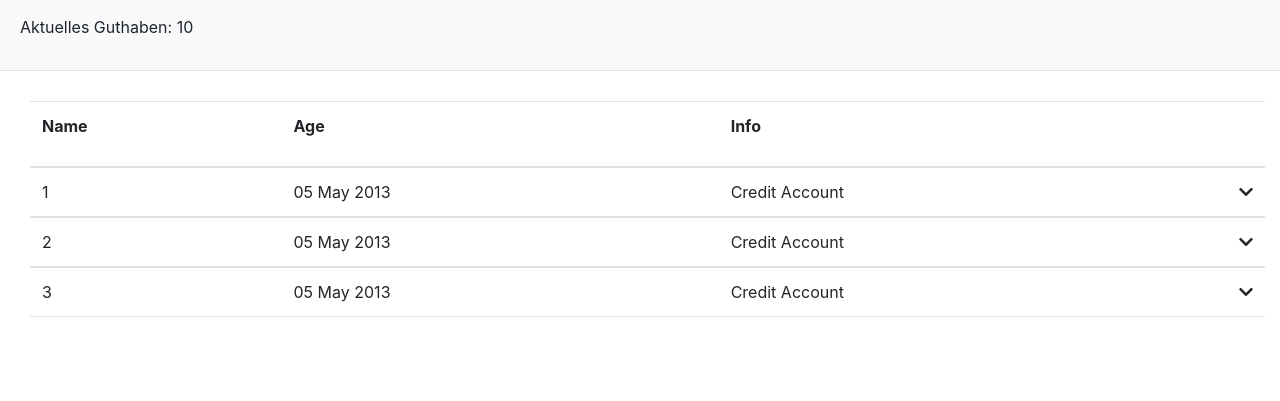
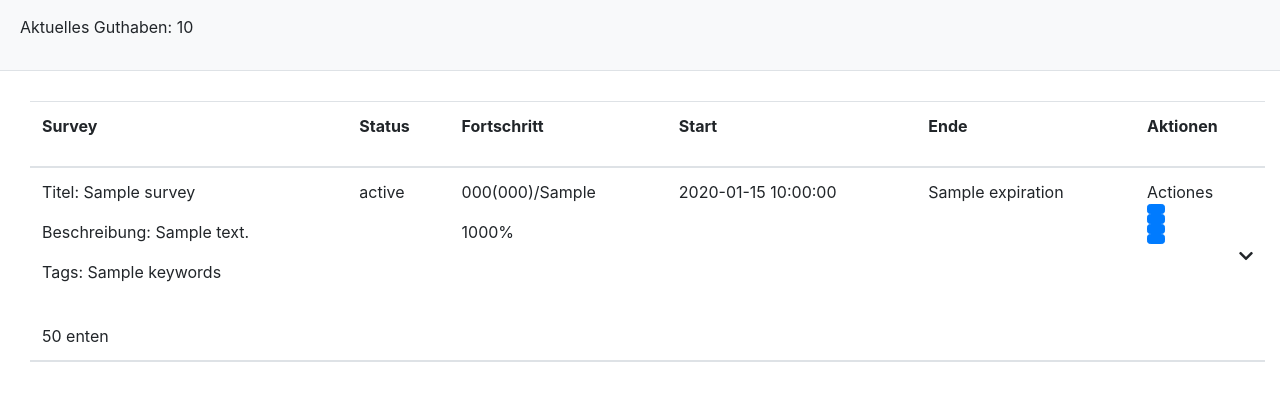
Before and after one commit to rynkk/MeinTurk, a Flask app: template flask_mturk/templates/main/dashboard.html in a window 1280 px wide. Shown: the part 110-511 px from the top of the page. Run offline with Flask 2, Linux system fonts and the light colour scheme; the template is opened without the code that fills it: most values are stand-ins (such as "Sample title", 1, 10 or a date in 2020); parts of the project's set-up code (start-up, migrations or seed data) failed here and were passed over; some libraries are stand-ins or nearby versions.

Commit message:
add rudimentary HIT-Overview

```diff
--- a/flask_mturk/__init__.py
+++ b/flask_mturk/__init__.py
@@ -26,7 +26,6 @@ with open(filename) as f:
     ISO3166 = json.load(f)
 
 
-
 # Connect to MTurk-Server
 
 endpoint_url = 'https://mturk-requester-sandbox.us-east-1.amazonaws.com'
--- a/flask_mturk/static/css/custom.css
+++ b/flask_mturk/static/css/custom.css
@@ -97,7 +97,7 @@ a[data-toggle="tab"]{
     padding-bottom:15px;
 }
 
-.accordion-toggle td:last-child::after  {
+.overview .mainrow td:last-child::after  {
     font-family: "Font Awesome 5 Free";
     content: "\f078";
     font-weight: 900;
@@ -105,10 +105,18 @@ a[data-toggle="tab"]{
     transition: all 0.5s;
  }
 
- .accordion-toggle:not(.collapsed) td:last-child::after {
+ .overview:not(.collapsed) .mainrow td:last-child::after {
      -webkit-transform: rotate(180deg);
      -moz-transform: rotate(180deg);
      transform: rotate(180deg);
+ }
+
+ tbody td{
+     border:0 !important;
+ }
+
+ .block{
+     display:block;
  }
 
  .remove-row{
--- a/flask_mturk/templates/main/dashboard.html
+++ b/flask_mturk/templates/main/dashboard.html
@@ -6,40 +6,52 @@
 {% endblock head %}
 
 {% block body %}
+{#<div class="container-fluid container-big">
+    {{table}}
+</div>#}
 <div class="container-fluid container-big">
-    <table class="table table-condensed" style="border-collapse:collapse;">
-            <thead><tr><th><p>Name</p></th><th><p>Age</p></th><th><p>Info</p></th></tr></thead>
-            <tbody>
-                <tr data-toggle="collapse" data-target="#demo1" class="accordion-toggle collapsed">
-                    <td>1</td>
-                    <td>05 May 2013</td>
-                    <td>Credit Account</td>
-                </tr>
-                <tr>
-                    <td colspan="3" class="hiddenRow"><div class="accordian-body collapse" id="demo1"> Demo1 </div> </td>
-                </tr>
-
-            <tr data-toggle="collapse" data-target="#demo2" class="accordion-toggle collapsed">
-                <td>2</td>
-                <td>05 May 2013</td>
-                <td>Credit Account</td>
+    <table id="project_table" class="table table-condensed" style="border-collapse:collapse;">
+        <thead>
+            <tr>
+                <th><p>Survey</p></th>
+                <th><p>Status</p></th>
+                <th><p>Fortschritt</p></th>
+                <th><p>Start</p></th>
+                <th><p>Ende</p></th>
+                <th><p>Aktionen</p></th>
             </tr>
-            <tr>
-                <td colspan="3" class="hiddenRow"><div class="accordian-body collapse" id="demo2"> Demo2 </div> </td>
+        </thead>
+        {% for survey in surveys %}
+        <tbody data-toggle="collapse" data-target="#r{{survey.HITId}}" class="overview accordion-toggle collapsed">
+            <tr class="mainrow">
+                <td><p>Titel: {{ survey.Title }}</p> <p>Beschreibung: {{ survey.Description }}</p><p>Tags: {{ survey.Keywords }}</p></td>
+                <td><p>{{ survey.HITStatus }}</p></td>
+                <td>
+                    <p>{{ survey.NumberOfAssignmentsCompleted }}({{survey.NumberOfAssignmentsPending}})/{{ survey.MaxAssignments }}</p>
+                    <p>{{ survey.NumberOfAssignmentsCompleted/survey.MaxAssignments*100 }}%</p>
+                </td>
+                <td>{{ survey.CreationTime }}</td>
+                <td>{{ survey.Expiration|default('') }}</td>
+                <td>
+                        Actiones
+                        <button class="btn btn-primary btn-sm block"></button>
+                        <button class="btn btn-primary btn-sm block"></button>
+                        <button class="btn btn-primary btn-sm block"></button>
+                        <button class="btn btn-primary btn-sm block"></button>
+                </td>
             </tr>
-
-            <tr data-toggle="collapse" data-target="#demo3" class="accordion-toggle collapsed">
-                <td>3</td>
-                <td>05 May 2013</td>
-                <td>Credit Account</td>
-            </tr>
-            <tr>
-                <td colspan="3" class="hiddenRow"><div class="accordian-body collapse" id="demo3"> Demo3 </div> </td>
+            <tr class="additional-information">
+                <td colspan="6">50 enten</td>
             </tr>
         </tbody>
+            <tr>
+                <td colspan="3" class="hiddenRow">
+                    <div class="accordian-body collapse" id="r{{survey.HITId}}"> {{ survey.Description }} </div>
+                </td>
+            </tr>
+        {% endfor %}
     </table>
+
 </div>
 
-
-
 {% endblock body %}
```
Also changed, not shown: flask_mturk/routes.py (+21 -12 lines).
